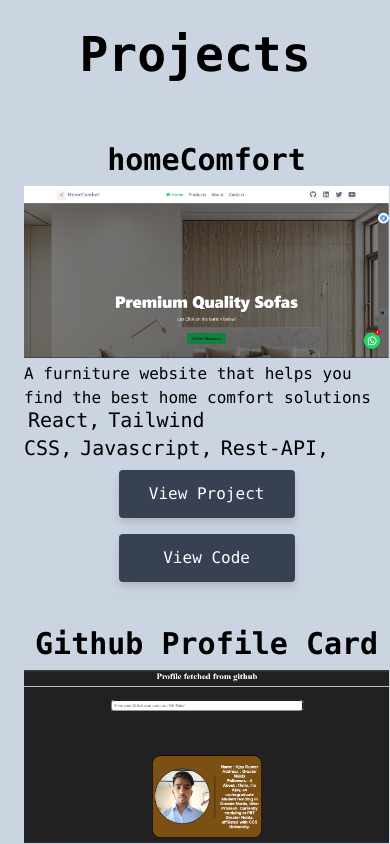
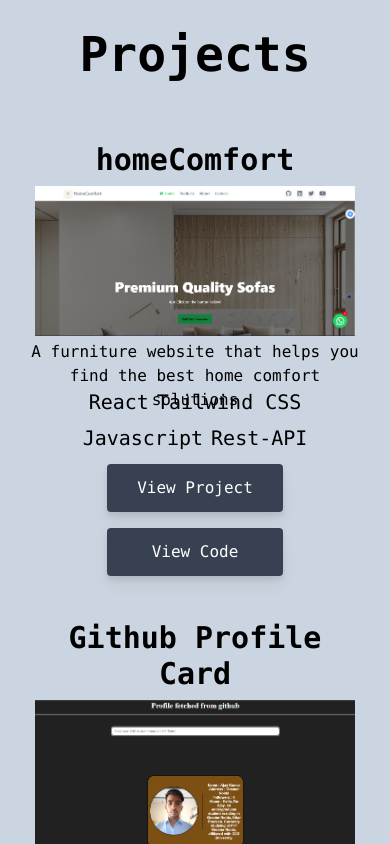
Before and after one commit to A-JA-Y/ajay-portfolio, a React (Create React App) app: page / in a window 390 px wide. Shown: the part 1460-2304 px from the top of the page. Built offline with nearby package versions, Linux system fonts and the light colour scheme.

Commit message:
responsive

```diff
--- a/src/components/projects/index.jsx
+++ b/src/components/projects/index.jsx
@@ -42,35 +42,52 @@ function Projects() {
       projectTags: ["React", "Tailwind CSS", "Javascript"],
     },
   ];
+
   return (
-    <>
-      <div className="about min-w-full bg-slate-300 dark:bg-gray-900 dark:text-white my-1 rounded-md font-mono py-6">
-        <h1 className="text-center py-4 mb-4 text-5xl font-extrabold ">
+    <div className="min-w-full bg-slate-300 dark:bg-gray-900 dark:text-white my-1 rounded-md font-mono py-6">
+      <h1 className="text-center py-4 mb-4 text-5xl font-extrabold">
         Projects
       </h1>
-        <div className="projects grid lg:grid-cols-2 sm:grid-cols-1 sm:w-full gap-3  p-4">
+      <div className="projects grid lg:grid-cols-2 sm:grid-cols-1 gap-3 p-4">
         {projects.map((project, index) => (
           <div
             key={index}
-              className="project dark:bg-gray-700 rounded-md p-2 w-full  flex flex-col items-center"
+            className="project dark:bg-gray-700 rounded-md p-2 flex flex-col items-center"
           >
             <h2 className="text-3xl font-bold text-center my-2">
               {project.projectName}
             </h2>
-              <img src={project.projectImage} alt={project.projectName} className="hover:scale-95 transition-transform" />
-              <p className="h-10 my-1">{project.projectDescription}</p>
-              <div className="project-tags">
+            <img
+              src={project.projectImage}
+              alt={project.projectName}
+              className="w-full h-auto max-w-xs hover:scale-95 transition-transform"
+            />
+            <p className="h-10 my-1 text-center">{project.projectDescription}</p>
+            <div className="project-tags flex flex-wrap justify-center">
               {project.projectTags.map((tag, index) => (
-                  <span key={index} className="mx-1 my-1 text-xl font-medium">{tag},</span>
+                <span
+                  key={index}
+                  className="mx-1 my-1 text-xl font-medium"
+                >
+                  {tag}
+                </span>
               ))}
             </div>
-              <a href={project.projectLink} target="_blank" rel="noreferrer">
-                <button className="w-44 rounded h-12 bg-gray-700 text-white m-2  dark:bg-slate-800 dark:text-white drop-shadow-lg hover:bg-yellow-600 hover:text-black hover:scale-105 transition-all ">
+            <a
+              href={project.projectLink}
+              target="_blank"
+              rel="noreferrer"
+            >
+              <button className="w-44 rounded h-12 bg-gray-700 text-white m-2 dark:bg-slate-800 dark:text-white drop-shadow-lg hover:bg-yellow-600 hover:text-black hover:scale-105 transition-all">
                 View Project
               </button>
             </a>
-              <a href={project.githubRepo} target="_blank" rel="noreferrer">
-              <button className="w-44 rounded h-12 bg-gray-700 text-white m-2 dark:bg-slate-800 dark:text-white drop-shadow-lg hover:bg-yellow-600 hover:text-black hover:scale-105 transition-all ">
+            <a
+              href={project.githubRepo}
+              target="_blank"
+              rel="noreferrer"
+            >
+              <button className="w-44 rounded h-12 bg-gray-700 text-white m-2 dark:bg-slate-800 dark:text-white drop-shadow-lg hover:bg-yellow-600 hover:text-black hover:scale-105 transition-all">
                 View Code
               </button>
             </a>
@@ -78,7 +95,6 @@ function Projects() {
         ))}
       </div>
     </div>
-    </>
   );
 }
 
```
Lines whose indentation alone changed are shown as unchanged.
